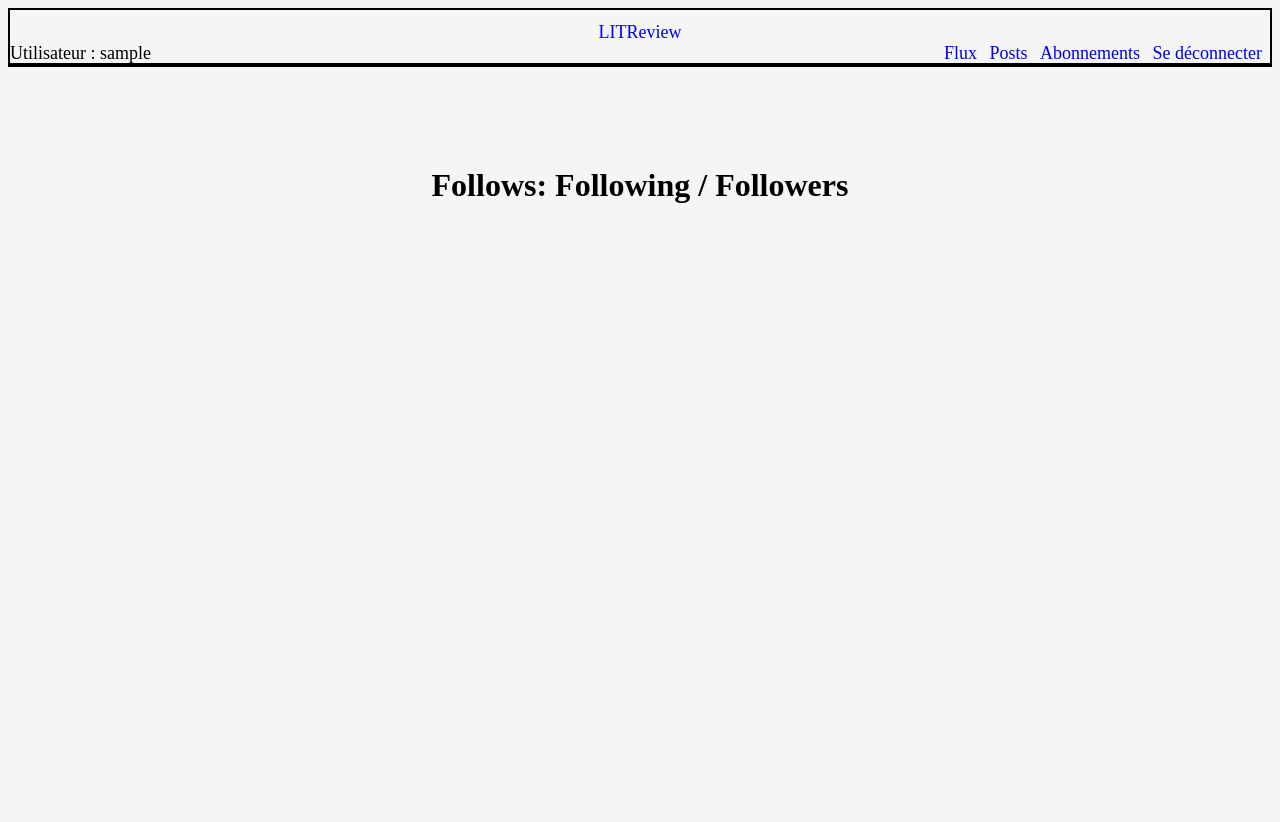
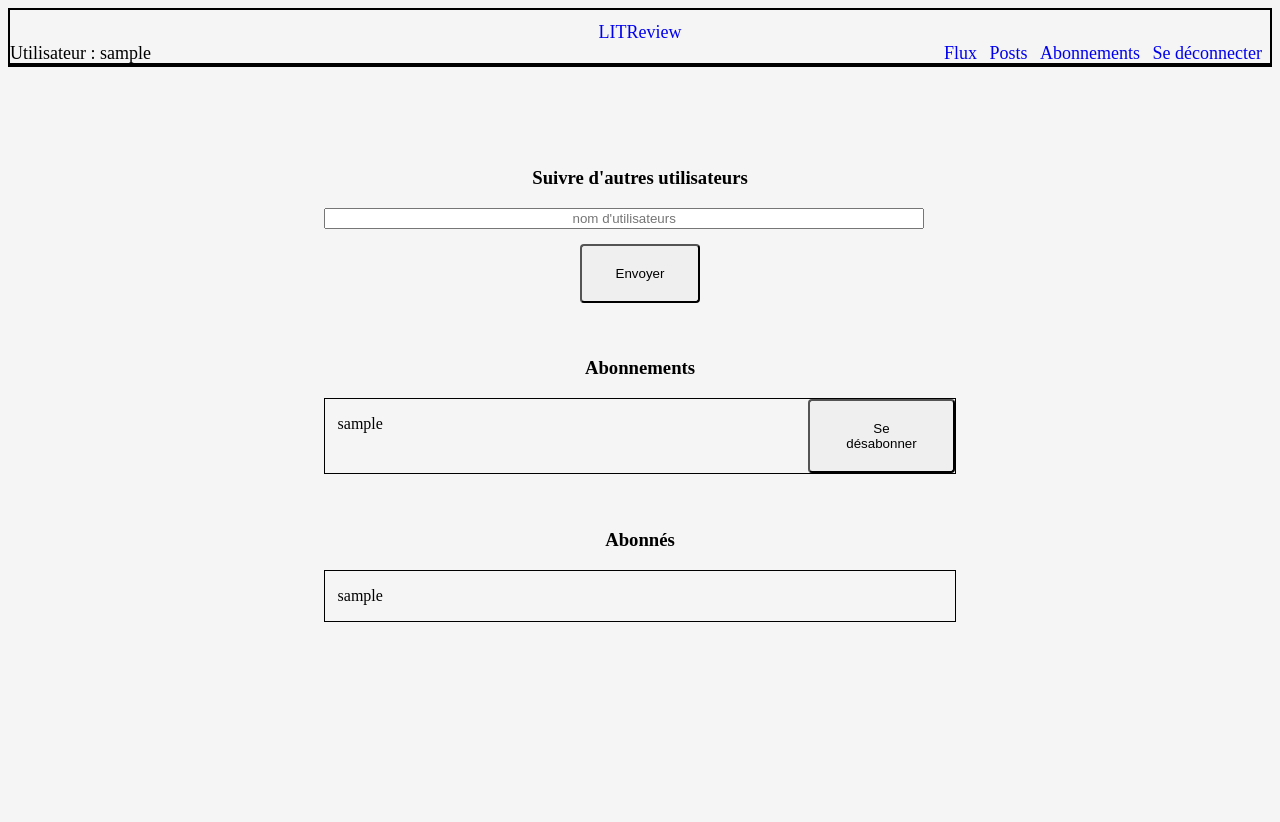
Before and after one commit to Dhyakia/OPC_Project09, a Django app: page /review/follows/ in a window 1280 px wide. Before the commit the page ends 203 px from the top, so only its background shows below. Run offline with Django 4.2, Linux system fonts and the light colour scheme; a user stored in the database is signed in; tables that the repository leaves empty hold one stand-in row (values such as "Sample post").

Commit message:
follows page style done

```diff
--- a/LITReview/review/static/review/style.css
+++ b/LITReview/review/static/review/style.css
@@ -110,6 +110,27 @@ textarea {
     display: inline;
 }
 
+/* follows style */
+.follows-wrapper {
+    width: 50%;
+    margin: auto;
+}
+.follows-user-input,
+.subscription-recap {
+    padding-bottom: 20px;
+}
+.follows-item-wrapper {
+    display: flex;
+    border: 1px solid black;
+}
+.follows-username {
+    text-align: left;
+    width: 90%;
+    padding-left: 2%;
+}
+.unfollow-btn {
+    margin-top: 0px;
+}
 
 /* my_content flux, and create_critic style */
 .my-content-block,
--- a/LITReview/review/templates/review/base.html
+++ b/LITReview/review/templates/review/base.html
@@ -3,6 +3,7 @@
     <head>
         <title>LITReview</title>
         <link rel="stylesheet" href="{% static 'review/style.css' %}">
+        <link rel="icon" href="../../../../images.png" type="image/png" />
     </head>
     <body>
 
--- a/LITReview/review/templates/review/follows.html
+++ b/LITReview/review/templates/review/follows.html
@@ -1,6 +1,39 @@
 {% extends 'review/base.html' %}
 {% block content %}
 
-<h1>Follows: Following / Followers</h1>
+{{message}}
+<div class="follows-wrapper">
+    <div class="follows-user-input">
+        <h3>Suivre d'autres utilisateurs</h3>
+        <form method="post">
+            {% csrf_token %}
+            <input type="text" placeholder="nom d'utilisateurs" name="username-follows" style="text-align: center;">
+            <button type="submit" name="send-username">Envoyer</button>
+        </form>
+    </div>
+
+    <div class="subscription-recap">
+        <h3>Abonnements</h3>
+        <form method="post">
+            {% csrf_token %}
+            {% for follow in followings %}
+            <div class="follows-item-wrapper">
+                <p class="follows-username">{{follow.followed_user.username}}</p>
+                <button class="unfollow-btn" type="submit" value="{{follow.id}}" name="unfollow">Se désabonner</button>
+            </div>
+            {% endfor %}
+        </form>
+    </div>
+
+    <div class="followers-recap">
+        <h3>Abonnés</h3>
+        {% for follower in followers %}
+        <div class="follows-item-wrapper">
+            <p class="follows-username">{{follower.user.username}}</p>
+        </div>
+        {% endfor %}
+    </div>
+
+</div>
 
 {% endblock %}
--- a/LITReview/review/views.py
+++ b/LITReview/review/views.py
@@ -4,14 +4,45 @@ from django.db.models import CharField, Value
 from itertools import chain
 
 from review import forms
-from review.models import Ticket
-from review.models import Review
+from review.models import Ticket, Review, UserFollows
+from authentication.models import User
 
 
 @login_required
 def follows(request):
 
-    return render(request, 'review/follows.html')
+    if request.method == 'GET':
+
+        message = ''
+        followers = UserFollows.objects.filter(followed_user=request.user)
+        followings = UserFollows.objects.filter(user=request.user)
+
+        context = {'message': message, 'followers': followers, 'followings': followings}
+        return render(request, 'review/follows.html', context=context)
+
+    if request.method == 'POST':
+        if 'send-username' in request.POST:
+            user_input = request.POST.get("username-follows")
+
+            if User.objects.filter(username=user_input):
+                followed_user = User.objects.get(username=user_input)
+                obj = UserFollows()
+                obj.user = request.user
+                obj.followed_user = followed_user
+                obj.save()
+
+                return redirect('follows')
+
+            else:
+                return redirect('follows')
+
+        if 'unfollow' in request.POST:
+
+            # Je récupère la value de l'input cacher (qui est en fait le token)
+            id_to_delete = request.POST.get('unfollow')
+            obj = UserFollows.objects.get(id=id_to_delete)
+            obj.delete()
+            return redirect('follows')
 
 
 @login_required
```
Also changed, not shown: LITReview/review/admin.py (+6 -1 lines), LITReview/review/forms.py (+8 -1 lines), LITReview/authentication/migrations/0004_remove_user_follows.py (added), LITReview/media/images/Les-fourmis.jpg (added), LITReview/review/migrations/0006_userfollows.py (added), images.png (added).
